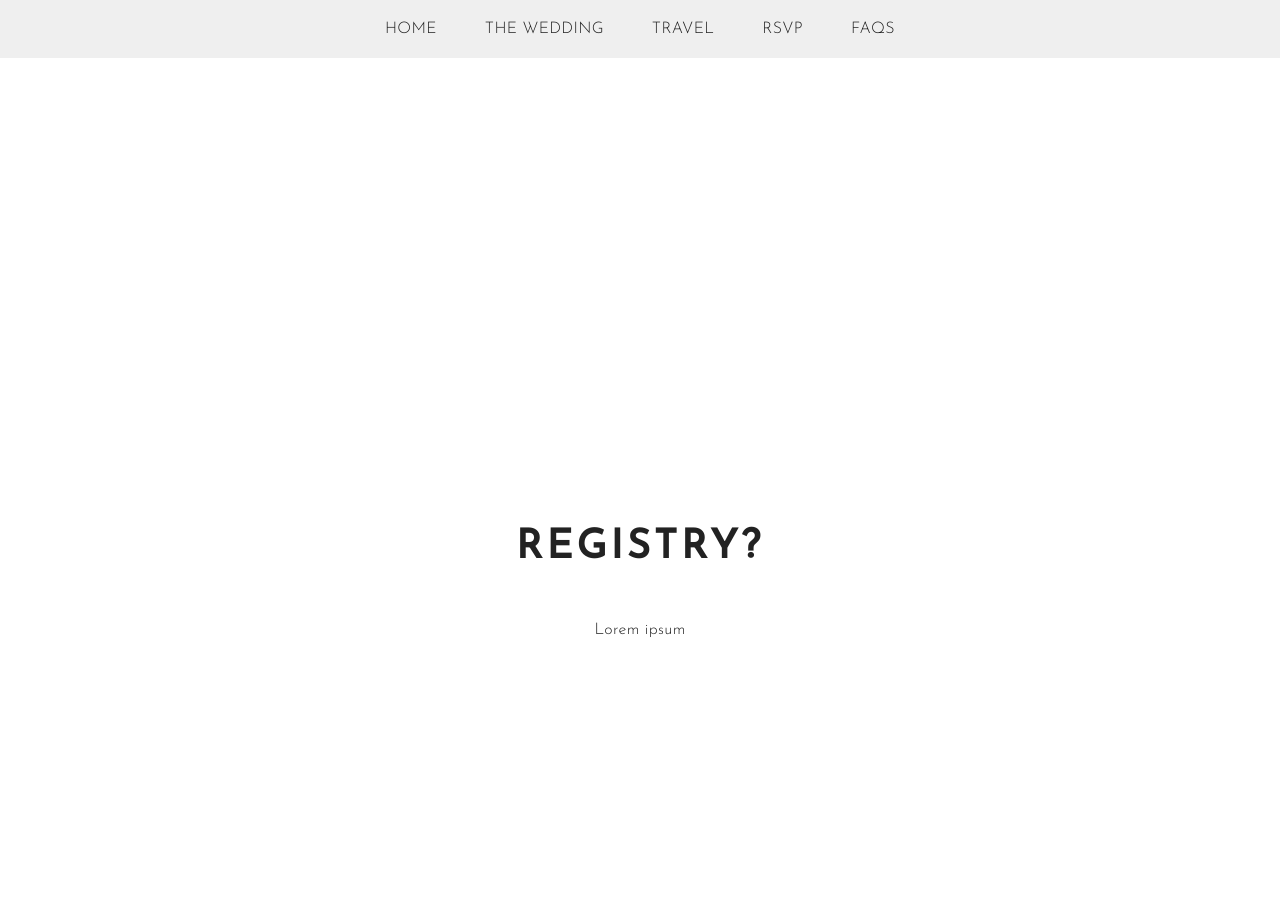
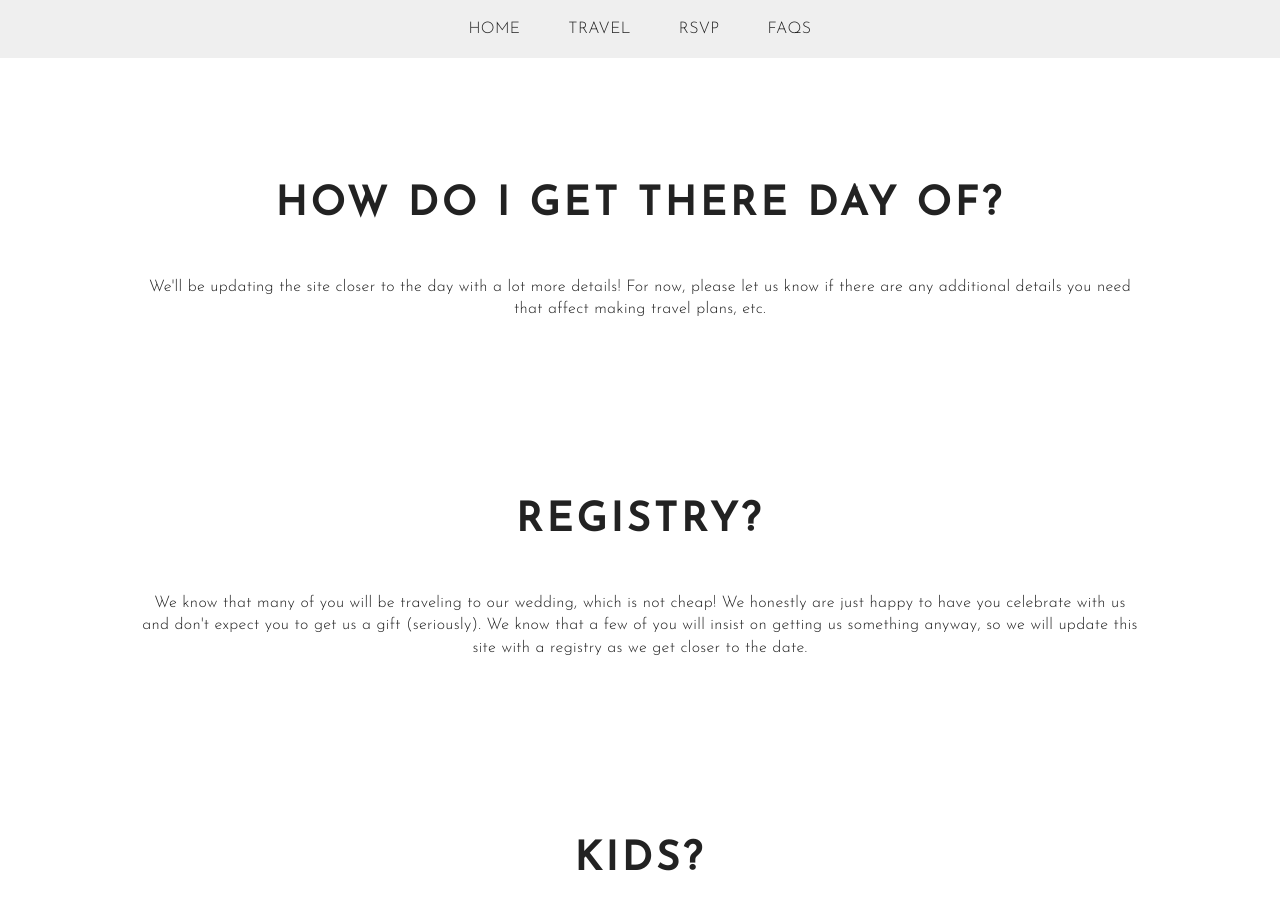
Before and after one commit to chrisandmelissa2020/chrisandmelissa2020.github.io, a Jekyll site: the page built from _pages/faq.html, in a window 1280 px wide and 900 px high. Built offline with Jekyll 4.4.1, drawn with Linux system fonts in a browser that asks for light colours; some of the changed text lies outside the part shown.

Commit message:
Commented out a number of sections that aren't quite ready yet

```diff
--- a/_includes/navbar.html
+++ b/_includes/navbar.html
@@ -7,7 +7,7 @@
                 id="luxbar-hamburger" for="luxbar-checkbox"> <span></span> </label>
             </li>
             <li class="luxbar-item"><a href="/">Home</a></li>
-            <li class="luxbar-item"><a href="/wedding.html">The wedding</a></li>
+	    <!--<li class="luxbar-item"><a href="/wedding.html">The wedding</a></li> -->
             <li class="luxbar-item"><a href="/travel.html">Travel</a></li>
             <li class="luxbar-item"><a href="/rsvp.html">RSVP</a></li>
             <li class="luxbar-item"><a href="/faq.html">FAQs</a></li>
--- a/_pages/faq.html
+++ b/_pages/faq.html
@@ -4,20 +4,22 @@
 layout: default
 ---
 
-
-<section>
-  <h1>Registry?</h1>
-  <p>Lorem ipsum</p>
+<section class="short">
+  <h1>How do I get there day of?</h1>
+  <p>We'll be updating the site closer to the day with a lot more details! For now, please let us know if there are any additional details you need that affect making travel plans, etc.</p>
 </section>
 
-
-<section>
-  <h1>Dress code?</h1>
-  <p>Lorem ipsum</p>
+<section class="short">
+  <h1>Registry?</h1>
+  <p>We know that many of you will be traveling to our wedding, which is not cheap! We honestly are just happy to have you celebrate with us and don't expect you to get us a gift (seriously). We know that a few of you will insist on getting us something anyway, so we will update this site with a registry as we get closer to the date.</p>
 </section>
 
+<section class="short">
+  <h1>Kids?</h1>
+  <p>Kids are welcome!</p>
+</section>
 
-<section>
-  <h1>Kids?</h1>
-  <p>Lorem ipsum</p>
+<section class="short">
+  <h1>Dress code?</h1>
+  <p>Dress code is "dressy casual": basically, anything more formal than jeans and a t-shirt is probably fine; no need to wear a full-on suit or floor-length dress, although you are welcome to if that's what you're most comfortable in! The wedding and reception will take place outdoors on grass, so for your own comfort please leave your stiletto heels at home. Also, it is possible it may get chilly at night, so it is probably a good idea to bring a light jacket or coat. </p>
 </section>
--- a/_pages/rsvp.html
+++ b/_pages/rsvp.html
@@ -4,4 +4,7 @@
 layout: default
 ---
 
-rsvp!
+<section>
+  <h1>RSVP</h1>
+  <p>You can't RSVP quite yet, but we'd really appreciate it if you sent us your email and mailing address if we don't already have them!</p>
+</section>
--- a/_pages/travel.html
+++ b/_pages/travel.html
@@ -34,7 +34,7 @@
  <p>Please don't hesitate to reach out to one of us if you have any questions about accomodations! We're happy to help.</p>
 </section>
 
-
+<!--
 <section>
   <h1>Things to do</h1>
   <ul>
@@ -45,3 +45,4 @@
     <li><h2>Chihuly</h2></li>
   </ul>
 </section>
+-->
--- a/_sass/_main.scss
+++ b/_sass/_main.scss
@@ -55,7 +55,10 @@
 
 section {
   text-align: center;
-  min-height: 100vh;
+  min-height: 0;
+  &.tall {
+    min-height:100vh;
+  }
   display: flex;
   position:relative;
   flex-direction: column;
@@ -114,7 +117,7 @@
 .hero-view {
   height: calc(100vh - (2 * #{$section-padding}));
   color: white;
-  background-image: url("/assets/images/engagement/pano.JPG");
+  background-image: url("/assets/images/engagement/hero.jpg");
   background-size: cover;
   h1 {
     font-size: 4rem;
```
Also changed, not shown: index.html (+6 -3 lines).
